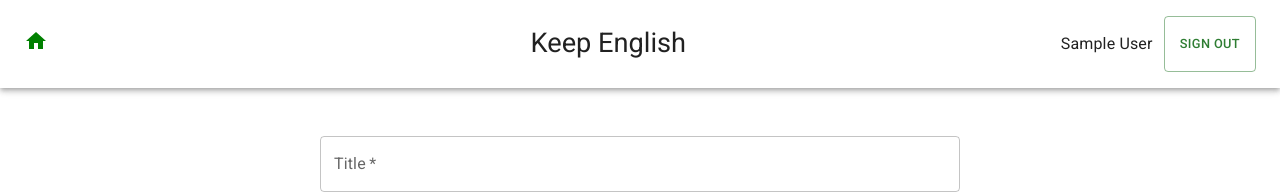
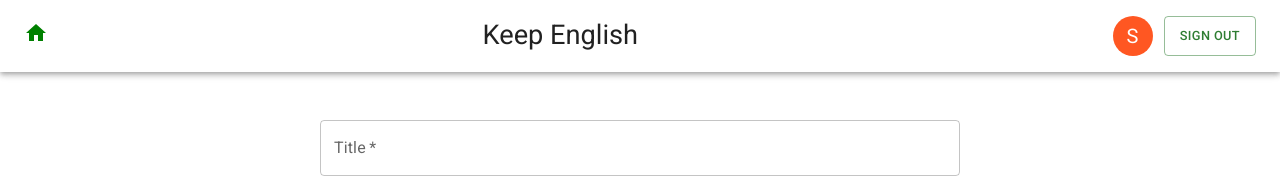
Before and after one commit to Thunderbolton/Keep-English, a React (Create React App) app in the folder client/: page / in a window 1280 px wide. Shown: the top 194 px of the page. Built offline with nearby package versions, Linux system fonts and the light colour scheme; no server answers; sample sign-in values are in the browser's storage.

Commit message:
added user avatar in Header component

```diff
--- a/client/src/components/Header.tsx
+++ b/client/src/components/Header.tsx
@@ -1,6 +1,6 @@
 import { SignOut } from './SignOut';
 import { Link } from 'react-router-dom';
-import { Button, Container } from '@mui/material';
+import { Avatar, Button, Container } from '@mui/material';
 import HomeIcon from '@mui/icons-material/Home';
 import AppBar from '@mui/material/AppBar';
 import Box from '@mui/material/Box/Box';
@@ -8,6 +8,7 @@ import Toolbar from '@mui/material/Toolbar';
 import Typography from '@mui/material/Typography';
 import { AuthContext } from "../context/AuthContext";
 import { useContext, useEffect, useState } from 'react';
+import { deepOrange } from '@mui/material/colors';
 
 
 
@@ -23,32 +24,53 @@ const Header = () => {
   const { user } = useContext(AuthContext)
 
   const [welcome, setWelcome] = useState('')
+  const [avatar, setAvatar] = useState(false)
 
   useEffect(() => {
-    if (user)
-    setWelcome(`Welcome back, ${user.name}`)
-    const welcomeTimer = setTimeout(() => {
-        setWelcome(`${user.name}`);
-    }, 3000);
+    if (user) {
+      setWelcome(`Welcome back, ${user.name}`);
+      setAvatar(false);
 
-    return () => clearTimeout(welcomeTimer);
+      const welcomeTimer = setTimeout(() => {
+        setWelcome('');
+        setAvatar(true);
+      }, 4000);
+
+      return () => clearTimeout(welcomeTimer);
+    } else {
+      setWelcome('');
+      setAvatar(false);
+    }
   }, [user]);
 
   return (
     <>
     <Container maxWidth={false} disableGutters>
-      <Box>
+      <Box display="flex" justifyContent="center">
         <AppBar color='transparent' position='static'>
           <Toolbar>
             <Link to="/">
               <HomeIcon sx={{color: 'green'}} />
             </Link>
-            <Typography variant="h3" sx={{ paddingLeft: '12%', marginLeft: 'auto', fontSize: 'clamp(1rem, 1.7rem, 2rem)' }}><Link to='/' style={{ color: 'inherit', textDecoration: 'inherit'}}>Keep English</Link>
+            <Typography
+            variant="h3"
+            sx={{
+              // border:'2px solid red',
+              marginLeft: 'auto',
+              marginRight: 'auto',
+              display: 'flex',
+              alignItems: 'center',
+              justifyContent: 'center',
+              flexGrow: 1,
+              fontSize: 'clamp(1rem, 1.7rem, 2rem)' }}>
+                <Link to='/'
+                style={{ color: 'inherit', textDecoration: 'inherit'}}>Keep English</Link>
             </Typography>
             <ul style={{marginLeft: 'auto', display: 'flex', flexWrap: 'nowrap'}}>
             {user && (
             <>
               <p>{welcome}</p>
+              {avatar ? <Avatar sx={{ bgcolor: deepOrange[500] }}>{user.name.charAt(0).toUpperCase()}</Avatar> : null}
               <Button
                 sx={{marginLeft: '0.7rem', fontSize: 'clamp(0.2rem, 0.8rem, 1.5rem)'}}
                 variant="outlined"
--- a/client/src/index.css
+++ b/client/src/index.css
@@ -14,3 +14,9 @@
   margin-top: 30px;
   margin-bottom: 50px;
 }
+
+.heading {
+    padding-left: 150px;
+    margin-left: auto;
+    font-size: clamp(1rem, 1.7rem, 2rem);
+}
```
